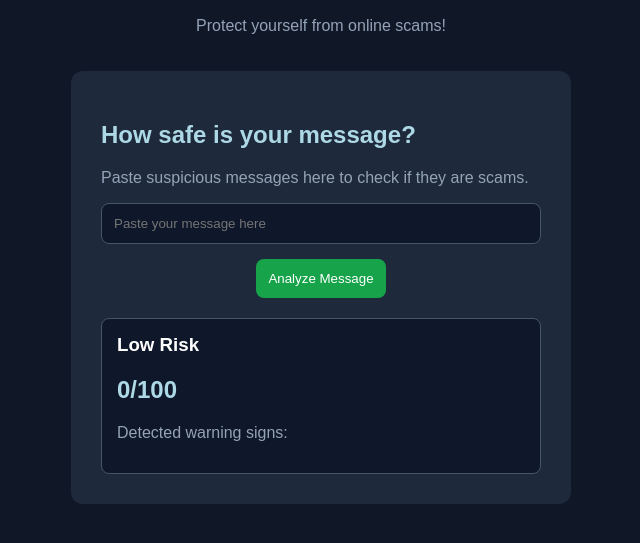
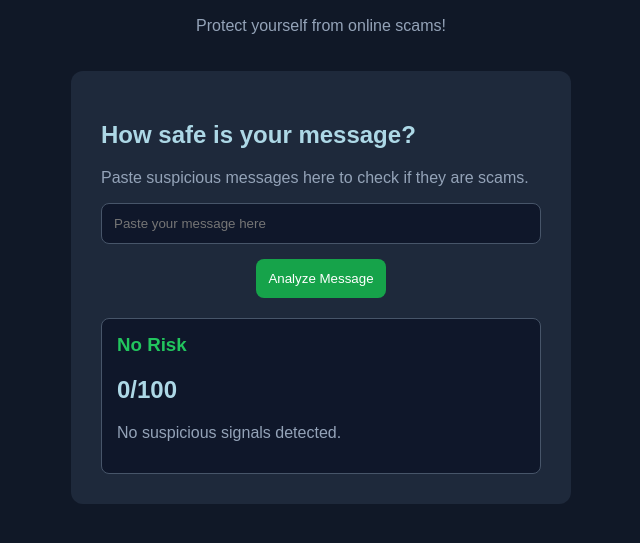
Before and after one commit to hamzahafeezshaikh0-ui/ScamSense, a plain HTML site: page index.html in a window 1280 px wide. Both pictures are taken after a click on the button "Analyze Message". Shown: the part 87-630 px from the top of the page, without its empty margins (319-959 px from the left). Drawn offline with Linux system fonts and the light colour scheme.

Commit message:
Added colours to the risk levels to improve display

```diff
--- a/script.js
+++ b/script.js
@@ -82,6 +82,13 @@ function detectSignals(message) {
 }
 
 // Calculate risk
+const explanations = {
+    urgency: "Creates pressure to act immediately.",
+    impersonation: "Pretends to represent a trusted organization.",
+    financial: "Attempts to obtain money or payments.",
+    credentials: "Requests sensitive information such as passwords or OTPs.",
+    urls: "Contains a link from a URL-shortening service."
+};
 function calculateRisk(findings) {
     let score = 0;
 
@@ -111,11 +118,13 @@ function calculateRisk(findings) {
     let level;
 
     if (score >= 60) {
-        level = "High Risk";
+    level = "High Risk";
     } else if (score >= 30) {
         level = "Medium Risk";
+    } else if (score > 0) {
+        level = "Low Risk";
     } else {
-        level = "Low Risk";
+        level = "No Risk";
     }
 
     return {
@@ -137,11 +146,19 @@ button.addEventListener("click", function() {
     );
 
     result.innerHTML = `
-        <h3>${analysis.level}</h3>
-        <h2>${analysis.score}/100</h2>
-        <p>Detected warning signs:</p>
+    <h3 class="${analysis.level.toLowerCase().replace(" ", "-")}">
+        ${analysis.level}
+    </h3>
+
+    <h2>${analysis.score}/100</h2>
+
+    <p>${findings.length > 0 ? "Detected warning signs:" : "No suspicious signals detected."}</p>
+
+    ${findings.length > 0 ? `
         <ul>
-            ${reasons.map(reason => `<li>${reason}</li>`).join("")}
+            ${findings.map(finding =>
+                `<li>${explanations[finding.category]}</li>`
+            ).join("")}
         </ul>
-    `;
-});
+    ` : ""}
+`;})
--- a/style.css
+++ b/style.css
@@ -82,3 +82,19 @@ button {
 .result-box ul {
     padding-left: 20px;
 }
+
+.high-risk {
+    color: #ef4444;
+}
+
+.medium-risk {
+    color: #f59e0b;
+}
+
+.low-risk {
+    color: #60a5fa;
+}
+
+.no-risk {
+    color: #22c55e;
+}
```
